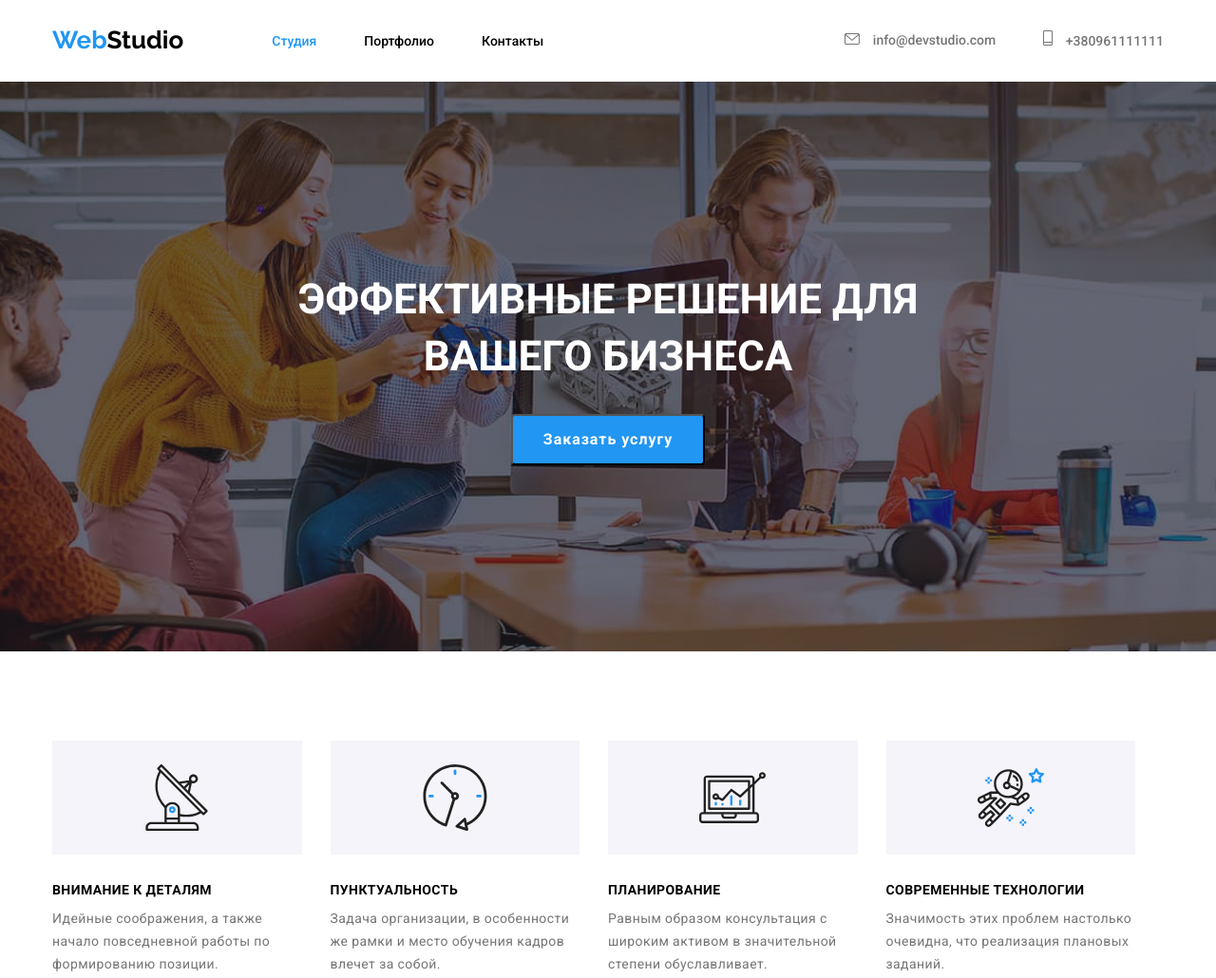
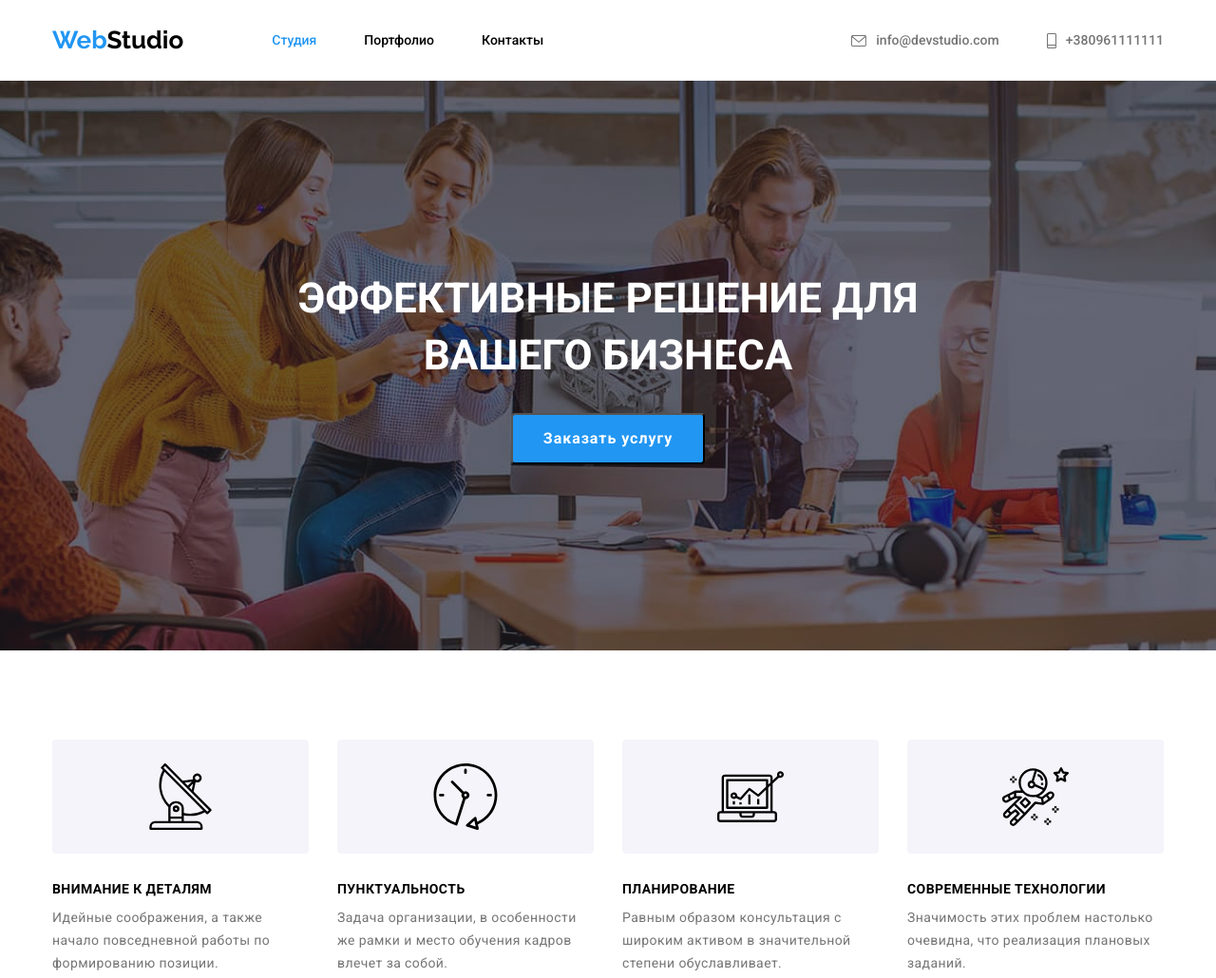
Before and after one commit to shtrih-zumer/goit-markup-hw-04, a plain HTML site: page index.html in a window 1280 px wide. Shown: the top 1030 px of the page at 95% size. Drawn offline with nearby package versions, Linux system fonts and the light colour scheme.

Commit message:
Исправление недоработок

```diff
--- a/css/style-main.css
+++ b/css/style-main.css
@@ -57,7 +57,7 @@
     flex-basis: calc(100% / 4 - 30px);
 }
 
-.properties .item::before{
+/*.properties .item::before{
     display: block;
     content: "";
     height: 120px;
@@ -65,7 +65,7 @@
     background-position: center;
     background-color: var(--bg-light-gray);
     margin-bottom: 30px;
-}
+}*/
 
 .icon-antenna::before{
     background-image: url(../img/icon/antenna.svg);
@@ -110,6 +110,19 @@
     color: var(--txt-content);
 }
 
+.properties-icon{
+    display: flex;
+    justify-content: center;
+    align-items: center;
+    margin-bottom: 30px;
+    margin-top: 0;
+
+    width: 270px;
+    height: 120px;
+    background-color: var(--bg-light-gray);
+    border-radius: 4px;
+}
+
 .title-second{
     margin-top: 0;
     margin-bottom: 50px;
@@ -142,6 +155,7 @@
 
 .card .item{
     flex-basis: calc(100% / 4 - 30px);
+    background-color: var(--txt-bg-while);
 }
 
 .card .item:not(:last-child){
@@ -219,7 +233,7 @@
 
 }
 
-.card-link:hover{
+.card-link:hover, .card-link:focus{
     background-color: var(--txt-bg-blue);
     color: var(--txt-bg-while);
     border-radius: 50%;
@@ -254,7 +268,7 @@
     color: var(--network-link);
 }
 
-.vip-box:hover{
+.vip-box:hover, .vip-box:focus{
     color: var(--txt-bg-blue);
     border-color: var(--txt-bg-blue);
 }
--- a/css/style.css
+++ b/css/style.css
@@ -26,8 +26,10 @@ a {
 }
 
 a:hover,
-a.info:hover{
+a.info:hover,
+a:focus{
     color: var(--txt-bg-blue);
+    outline: none;
 }
 
 ul{
@@ -117,6 +119,23 @@ ul{
     /*outline: 1px solid red;*/
 }
 
+/*=== Контактні інфо ===*/
+.menu-cont{
+    display: flex;
+    align-items: center;
+
+    padding-top: 32px;
+    padding-bottom: 32px;
+
+    font-weight: 500;
+    font-size: 14px;
+    line-height: 1.5;
+    color: var(--txt-content);
+    font-style: normal;
+}
+
+/*=== /Контактні інфо ===*/
+
 .auth-nav{
     display: flex;
     margin-left: auto;
@@ -126,13 +145,6 @@ ul{
     margin-left: 50px;
 }
 /*=== /Навігація ===*/
-
-/*=== Контактні інфо ===*/
-.cont{
-    color: var(--txt-content);
-    font-style: normal;
-}
-/*=== /Контактні інфо ===*/
 
 /*========== /Блок header==========*/
 
@@ -213,7 +225,7 @@ ul{
 
 }
 
-.connect-link:hover{
+.connect-link:hover, .connect-link:focus{
     background-color: var(--txt-bg-blue);
     color: var(--txt-bg-while);
 }
--- a/index.html
+++ b/index.html
@@ -33,7 +33,7 @@
             </nav>
             <ul class="auth-nav">
                 <li class="item">
-                    <a href="mailto:info@devstudio.com" class="menu cont">
+                    <a href="mailto:info@devstudio.com" class="menu-cont">
                         <svg class="a-icon" width="16" height="12">
                             <use href="./img/svg/symbol-defs.svg#icon-email"></use>
                         </svg>
@@ -41,7 +41,7 @@
                     </a>
                 </li>
                 <li class="item">
-                    <a href="tel:+380961111111" class="menu cont">
+                    <a href="tel:+380961111111" class="menu-cont">
                         <svg class="a-icon" width="10" height="16">
                             <use href="./img/svg/symbol-defs.svg#icon-tel"></use>
                         </svg>
@@ -61,19 +61,39 @@
         <section class="sections">
             <div class="container">
                 <ul class="properties">
-                    <li class="item icon-antenna">
+                    <li class="item">
+                        <div class="properties-icon">
+                            <svg width="70" height="70" class="link-icon">
+                                <use href="./img/svg/symbol-defs.svg#icon-antenna"></use>
+                            </svg>
+                        </div>
                         <h3 class="properties-title">Внимание к деталям</h3>
                         <p class="properties-content">Идейные соображения, а также начало повседневной работы по формированию позиции.</p>
                     </li>
-                    <li class="item icon-clock">
+                    <li class="item">
+                        <div class="properties-icon">
+                            <svg width="70" height="70" class="link-icon">
+                                <use href="./img/svg/symbol-defs.svg#icon-clock"></use>
+                            </svg>
+                        </div>
                         <h3 class="properties-title">Пунктуальность</h3>
                         <p class="properties-content">Задача организации, в особенности же рамки и место обучения кадров влечет за собой.</p>
                     </li>
-                    <li class="item icon-diagram">
+                    <li class="item">
+                        <div class="properties-icon">
+                            <svg width="70" height="70" class="link-icon">
+                                <use href="./img/svg/symbol-defs.svg#icon-diagram"></use>
+                            </svg>
+                        </div>
                         <h3 class="properties-title">Планирование</h3>
                         <p class="properties-content">Равным образом консультация с широким активом в значительной степени обуславливает.</p>
                     </li>
-                    <li class="item icon-astronaut">
+                    <li class="item">
+                        <div class="properties-icon">
+                            <svg width="70" height="70" class="link-icon">
+                                <use href="./img/svg/symbol-defs.svg#icon-astronaut"></use>
+                            </svg>
+                        </div>
                         <h3 class="properties-title">Современные технологии</h3>
                         <p class="properties-content">Значимость этих проблем настолько очевидна, что реализация плановых заданий.</p>
                     </li>
```
Also changed, not shown: page-portfolio.html (+2 -2 lines).
